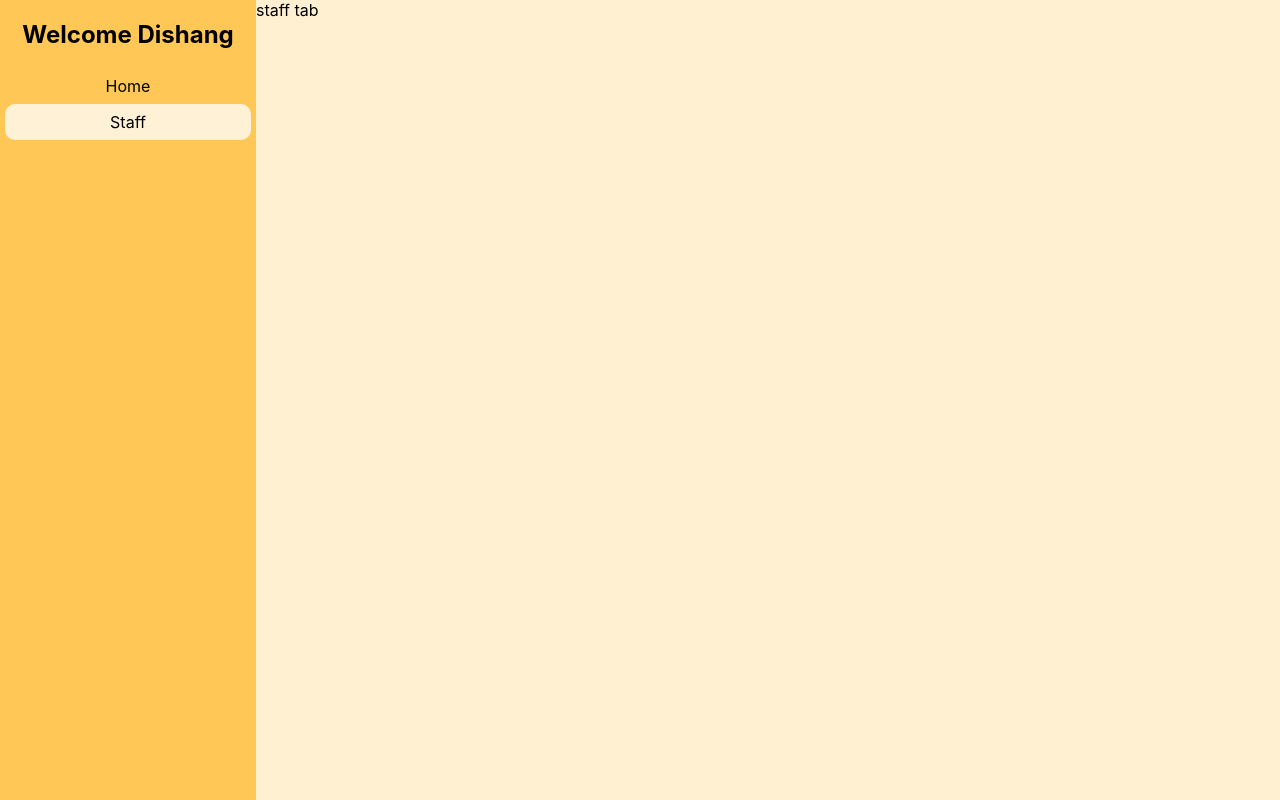
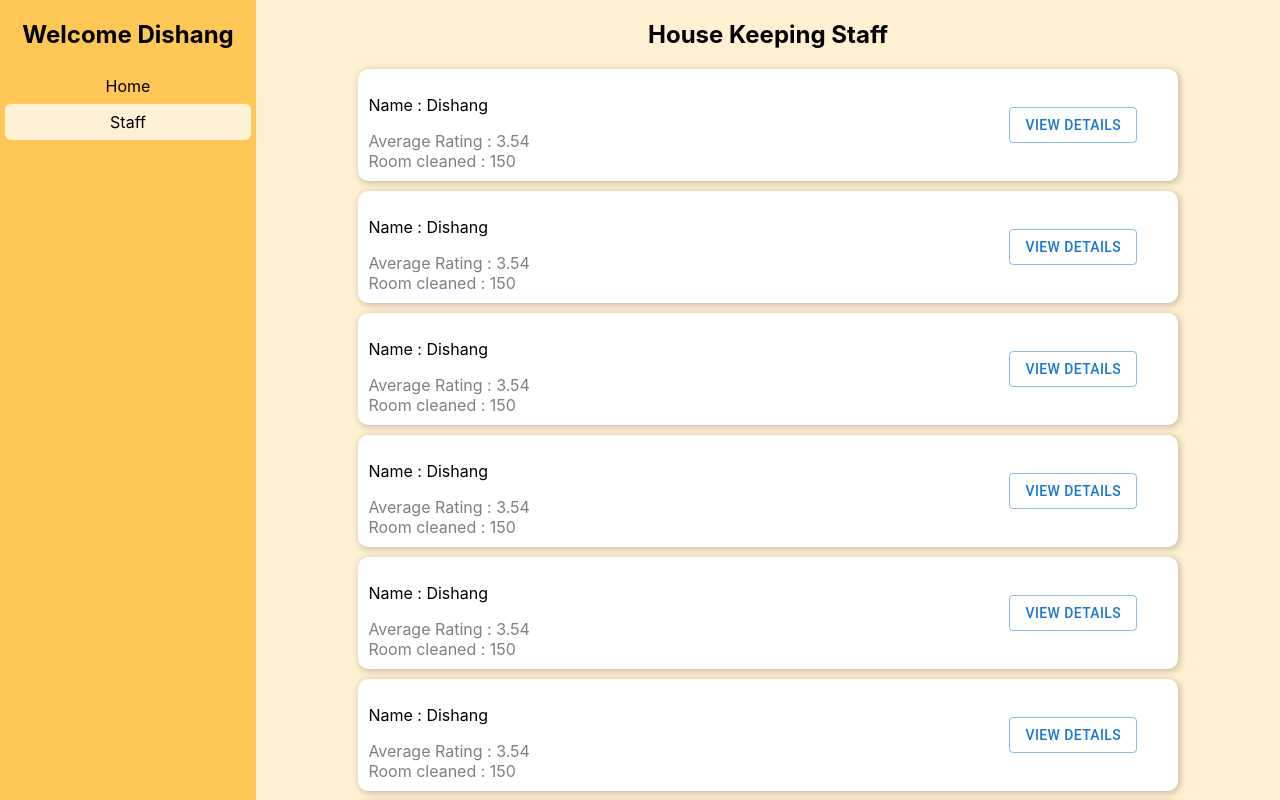
Before and after one commit to dishanG09/MyCleanRoom, a React (Create React App) app in the folder client/: page /dashboard in a window 1280 px wide. Both pictures are taken after a click on the element "Staff". Built offline with nearby package versions, Linux system fonts and the light colour scheme.

Commit message:
[new code] :add static stafftab

```diff
--- /dev/null
+++ b/client/src/components/StaffModal.jsx
@@ -0,0 +1,118 @@
+import React, { useEffect, useState } from "react";
+import {
+  Chart as ChartJS,
+  CategoryScale,
+  LinearScale,
+  PointElement,
+  LineElement,
+  Title,
+  Tooltip,
+  ArcElement,
+  Legend,
+} from "chart.js";
+import { Pie } from "react-chartjs-2";
+
+ChartJS.register(
+  ArcElement,
+  CategoryScale,
+  LinearScale,
+  PointElement,
+  LineElement,
+  Title,
+  Tooltip,
+  Legend
+);
+
+const StaffModal = ({ modalHandler }) => {
+  return (
+    <div
+      style={{
+        position: "absolute",
+        top: "10%",
+        left: "25%",
+        width: "50vw",
+        height: "80vh",
+        backgroundColor: "white",
+        borderRadius: "10px",
+      }}
+    >
+      <p
+        style={{
+          display: "inline-block",
+          margin: 0,
+          marginLeft: "37%",
+          marginTop: "10px",
+          fontSize: "1.5em",
+        }}
+      >
+        Individual Rating
+      </p>
+      <p
+        style={{
+          display: "inline",
+          marginTop: "10px",
+          marginRight: "25px",
+          cursor: "pointer",
+          fontSize: "2rem",
+          float: "right",
+          fontWeight: "bold",
+        }}
+        onClick={(e) => modalHandler(false)}
+      >
+        &times;
+      </p>
+      <div
+        style={{
+          width: "40%",
+          height: "80%",
+          backgroundColor: "",
+          borderRadius: "10px",
+          display: "flex",
+          justifyContent: "center",
+          padding: "2%",
+          flexDirection: "column",
+          marginLeft: "25%",
+        }}
+      >
+        <Pie
+          data={{
+            labels: [
+              "0 star",
+              "1 star",
+              "2 star",
+              "3 star",
+              "4 star",
+              "5 star",
+            ],
+            datasets: [
+              {
+                label: "#feedbacks",
+                data: [1, 2, 3, 4, 5, 6],
+                backgroundColor: [
+                  "rgba(210,50,64,0.4)",
+                  "rgba(255,0,0,0.5)",
+                  "rgba(0,255,0,0.5)",
+                  "rgba(0,0,255,0.5)",
+                  "rgba(255,255,0,0.5)",
+                  "rgba(215,150,240,0.5)",
+                ],
+              },
+            ],
+          }}
+          options={{
+            plugins: {
+              title: {
+                display: true,
+              },
+            },
+          }}
+        />
+        <p style={{ margin: 0, padding: "2%", textAlign: "center" }}>
+          Overall work rating distribution
+        </p>
+      </div>
+    </div>
+  );
+};
+
+export default StaffModal;
--- a/client/src/pages/AnalyticsTab.jsx
+++ b/client/src/pages/AnalyticsTab.jsx
@@ -65,8 +65,8 @@ const data = {
     {
       label: `Average Ratings Year - ${new Date().getFullYear()}`,
       data: [1, 2, 3, 2, 5, 0, 0, 0, 0, 0, 0, 0],
-      borderColor: "rgb(255, 99, 132)",
-      backgroundColor: "rgba(255, 99, 132, 0.5)",
+      borderColor: "rgba(155, 0, 255,0.75)",
+      backgroundColor: "rgba(155, 0, 255,0.2)",
     },
   ],
 };
@@ -91,13 +91,13 @@ const Card = ({ lable, value }) => {
         style={{
           textAlign: "center",
           fontWeight: "bold",
-          fontSize: "1.25rem",
+          fontSize: "1.5vw",
           margin: 0,
         }}
       >
         {lable}
       </p>
-      <p style={{ margin: 0, marginTop: "5px", fontSize: "2rem" }}>{value}</p>
+      <p style={{ margin: 0, marginTop: "5px", fontSize: "3vw" }}>{value}</p>
     </div>
   );
 };
@@ -216,8 +216,8 @@ const AnalyticsTab = () => {
                   },
                 }}
               />
-              <p style={{ margin: 0, textAlign: "center" }}>
-                Rating wise total count
+              <p style={{ margin: 0, padding: "2%", textAlign: "center" }}>
+                Today's Rating wise total count
               </p>
             </div>
             <div
@@ -235,7 +235,7 @@ const AnalyticsTab = () => {
               }}
             >
               <Line options={options} data={data} />
-              <p>Yearly Average Ratings</p>
+              <p>Monthly Average Ratings</p>
             </div>
           </div>
         </div>
--- a/client/src/pages/Dashboard.jsx
+++ b/client/src/pages/Dashboard.jsx
@@ -1,11 +1,33 @@
 import React, { useState } from "react";
 import AnalyticsTab from "./AnalyticsTab";
+import StaffTab from "./StaffTab";
+import StaffModal from "../components/StaffModal";
 
 const Dashboard = () => {
   const [tab, setTab] = useState("HOME");
+  const [showModal, setShowModal] = useState(false);
+  const [modalData, setModalData] = useState(null);
 
   return (
-    <div className="dashboard-container" style={{ display: "flex" }}>
+    <div
+      className="dashboard-container"
+      style={{ display: "flex", position: "relative" }}
+    >
+      {showModal && (
+        <div
+          style={{
+            zIndex: "1",
+            position: "absolute",
+            left: 0,
+            bottom: 0,
+            right: 0,
+            top: 0,
+            backgroundColor: "rgba(0,0,0,0.5)",
+          }}
+        >
+          <StaffModal modalHandler={setShowModal} />
+        </div>
+      )}
       <div
         style={{
           flex: 1,
@@ -20,8 +42,9 @@ const Dashboard = () => {
         <h2>Welcome Dishang</h2>
         <p
           style={{
-            backgroundColor: tab === "HOME" ? "rgba(255,255,255,0.750)" : "",
-            borderRadius: "10px",
+            backgroundColor: tab === "HOME" ? "rgba(255,255,255,0.8)" : "",
+            borderRadius: "6px",
+
             width: "90%",
             textAlign: "center",
             padding: "3%",
@@ -36,7 +59,7 @@ const Dashboard = () => {
           style={{
             margin: 0,
             backgroundColor: tab === "STAFF" ? "rgba(255,255,255,0.750)" : "",
-            borderRadius: "10px",
+            borderRadius: "6px",
             width: "90%",
             textAlign: "center",
             padding: "3%",
@@ -47,8 +70,15 @@ const Dashboard = () => {
           Staff
         </p>
       </div>
-      <div style={{ flex: 4, height: "100vh" }}>
-        {tab === "HOME" ? <AnalyticsTab /> : <div>staff tab</div>}
+      <div style={{ flex: 4, height: "100vh", overflowY: "auto" }}>
+        {tab === "HOME" ? (
+          <AnalyticsTab />
+        ) : (
+          <StaffTab
+            modalHandler={setShowModal}
+            modalDataHandler={setModalData}
+          />
+        )}
       </div>
     </div>
   );
--- /dev/null
+++ b/client/src/pages/StaffTab.jsx
@@ -0,0 +1,98 @@
+import React, { useState, useEffect } from "react";
+import { Button } from "@mui/material";
+
+const StaffCard = ({ data, modalDataHandler, modalHandler }) => {
+  return (
+    <div
+      style={{
+        backgroundColor: "white",
+        borderRadius: "10px",
+        padding: "10px",
+
+        margin: "0 10%",
+        marginBottom: "10px",
+        boxShadow: "1.5px 1.5px 6px 1px rgba(0,0,0,0.2)",
+        display: "flex",
+        alignItems: "center",
+      }}
+    >
+      <div style={{ float: "left" }}>
+        <p>Name : Dishang</p>
+        <p style={{ margin: 0, color: "rgba(0,0,0,0.5)" }}>
+          Average Rating : 3.54
+        </p>
+        <p style={{ margin: 0, color: "rgba(0,0,0,0.5)" }}>
+          Room cleaned : 150
+        </p>
+      </div>
+      <Button
+        style={{ marginLeft: "60%" }}
+        variant="outlined"
+        onClick={(e) => {
+          modalDataHandler(data);
+          modalHandler(true);
+        }}
+      >
+        View Details
+      </Button>
+    </div>
+  );
+};
+
+const StaffTab = ({ modalDataHandler, modalHandler }) => {
+  useEffect(() => {
+    // fetch all feedbacks and aggregated staff memeber wise
+  }, []);
+
+  return (
+    <div className="staff-container">
+      <h2 style={{ textAlign: "center" }}>House Keeping Staff</h2>
+      <StaffCard
+        modalDataHandler={modalDataHandler}
+        modalHandler={modalHandler}
+      />
+      <StaffCard
+        modalDataHandler={modalDataHandler}
+        modalHandler={modalHandler}
+      />
+      <StaffCard
+        modalDataHandler={modalDataHandler}
+        modalHandler={modalHandler}
+      />
+      <StaffCard
+        modalDataHandler={modalDataHandler}
+        modalHandler={modalHandler}
+      />
+      <StaffCard
+        modalDataHandler={modalDataHandler}
+        modalHandler={modalHandler}
+      />
+      <StaffCard
+        modalDataHandler={modalDataHandler}
+        modalHandler={modalHandler}
+      />
+      <StaffCard
+        modalDataHandler={modalDataHandler}
+        modalHandler={modalHandler}
+      />
+      <StaffCard
+        modalDataHandler={modalDataHandler}
+        modalHandler={modalHandler}
+      />
+      <StaffCard
+        modalDataHandler={modalDataHandler}
+        modalHandler={modalHandler}
+      />
+      <StaffCard
+        modalDataHandler={modalDataHandler}
+        modalHandler={modalHandler}
+      />
+      <StaffCard
+        modalDataHandler={modalDataHandler}
+        modalHandler={modalHandler}
+      />
+    </div>
+  );
+};
+
+export default StaffTab;
```
